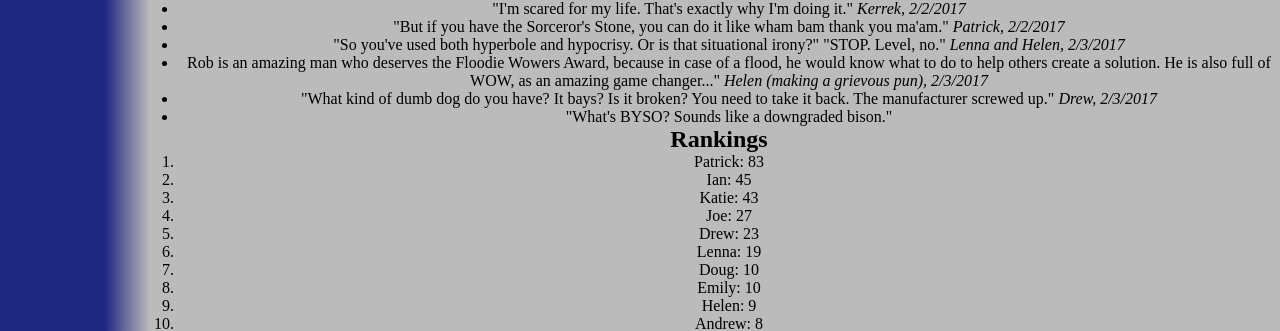
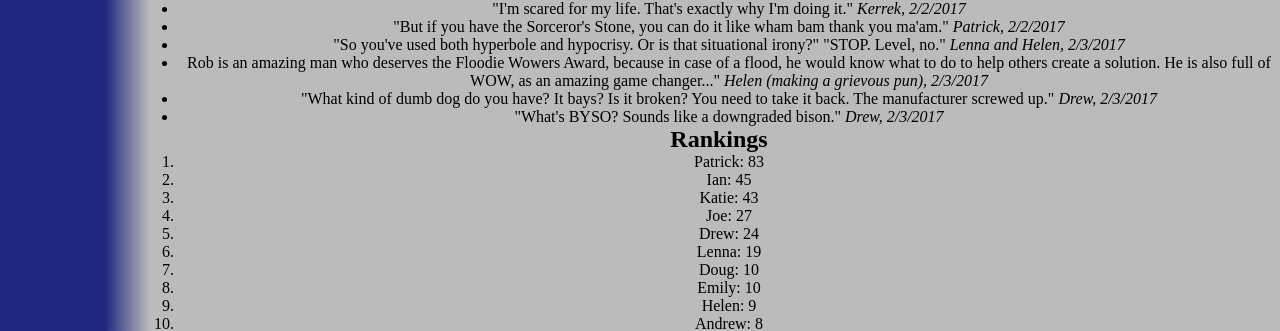
Before and after one commit to katiebugmoon/FRC4131.github.io, a Jekyll site: the page built from media/2017/quotes.html, in a window 1280 px wide and 900 px high, scrolled down 4418 px. Shown: the part 152-483 px from the top of the window. Built offline with Jekyll 4.4.1, drawn with Linux system fonts in a browser that asks for light colours; nearby versions of some CDN libraries.

Commit message:
Update quotes.html

```diff
--- a/media/2017/quotes.html
+++ b/media/2017/quotes.html
@@ -251,7 +251,7 @@
 	<li>"So you've used both hyperbole and hypocrisy. Or is that situational irony?" "STOP. Level, no." <i>Lenna and Helen, 2/3/2017</i></li>
 	<li>Rob is an amazing man who deserves the Floodie Wowers Award, because in case of a flood, he would know what to do to help others create a solution. He is also full of WOW, as an amazing game changer..." <i>Helen (making a grievous pun), 2/3/2017</i></li>
 	<li>"What kind of dumb dog do you have? It bays? Is it broken? You need to take it back. The manufacturer screwed up." <i>Drew, 2/3/2017</i></li>
-	<li>"What's BYSO? Sounds like a downgraded bison." <i></i>
+	<li>"What's BYSO? Sounds like a downgraded bison." <i>Drew, 2/3/2017</i></li>
 </ul>
 <h2>Rankings</h2>
 <ol id='rankings'></ol>
```
